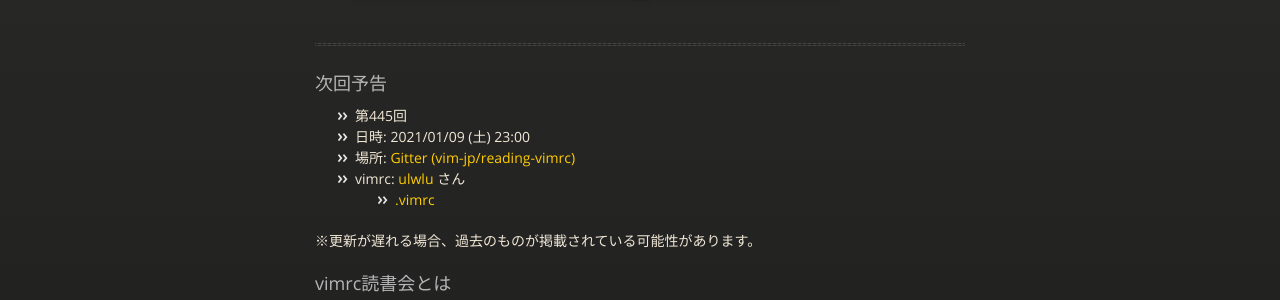
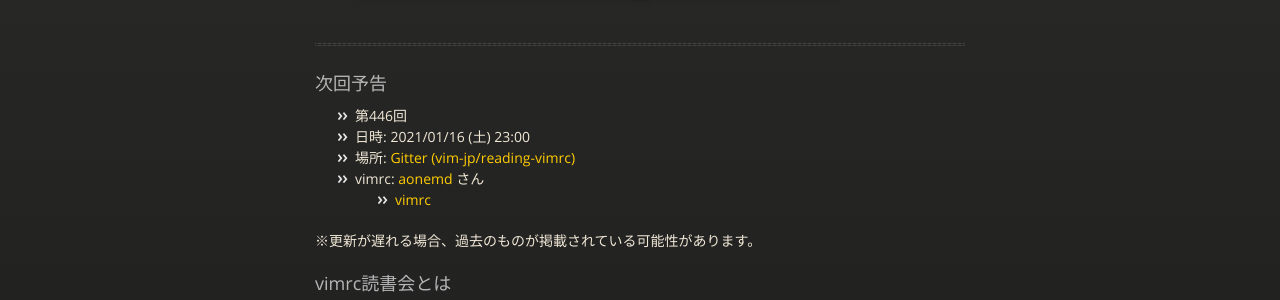
Before and after one commit to vim-jp/reading-vimrc, a Jekyll site: the page built from index.md, in a window 1280 px wide and 900 px high. Shown: the part 211-511 px from the top of the window. Built offline with Jekyll 4.4.1, drawn with Linux system fonts in a browser that asks for light colours; nearby versions of some CDN libraries.

Commit message:
Update the next information: #446 aonemd

```diff
--- a/_data/next.yml
+++ b/_data/next.yml
@@ -1,11 +1,11 @@
-- id: 445
-  date: '2021-01-09 23:00'
+- id: 446
+  date: '2021-01-16 23:00'
   author:
-    name: ulwlu
-    url: 'https://github.com/ulwlu'
+    name: aonemd
+    url: 'https://github.com/aonemd'
   vimrcs:
-    - url: 'https://github.com/ulwlu/dotfiles/blob/master/dotfiles/.vimrc'
+    - url: 'https://github.com/aonemd/aaku/blob/master/vim/vimrc'
       hash: null
-      name: .vimrc
+      name: vimrc
   part: null
   other: null
```
